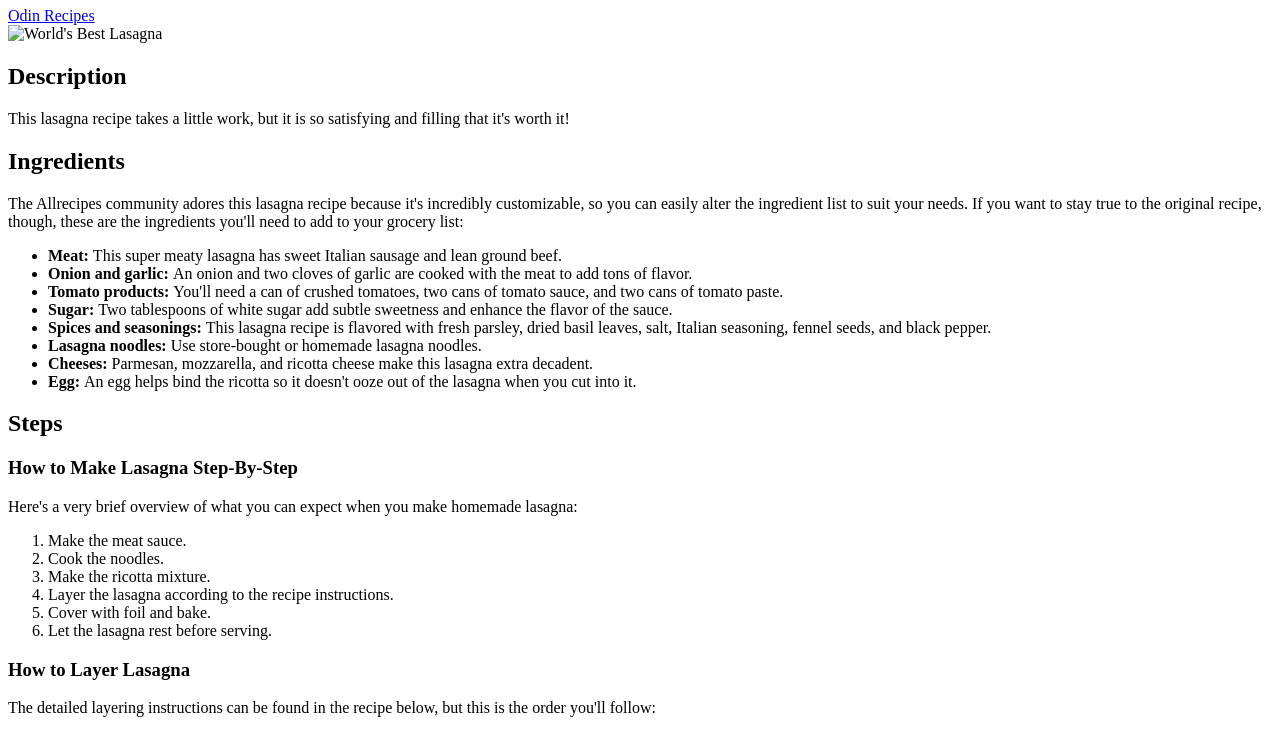
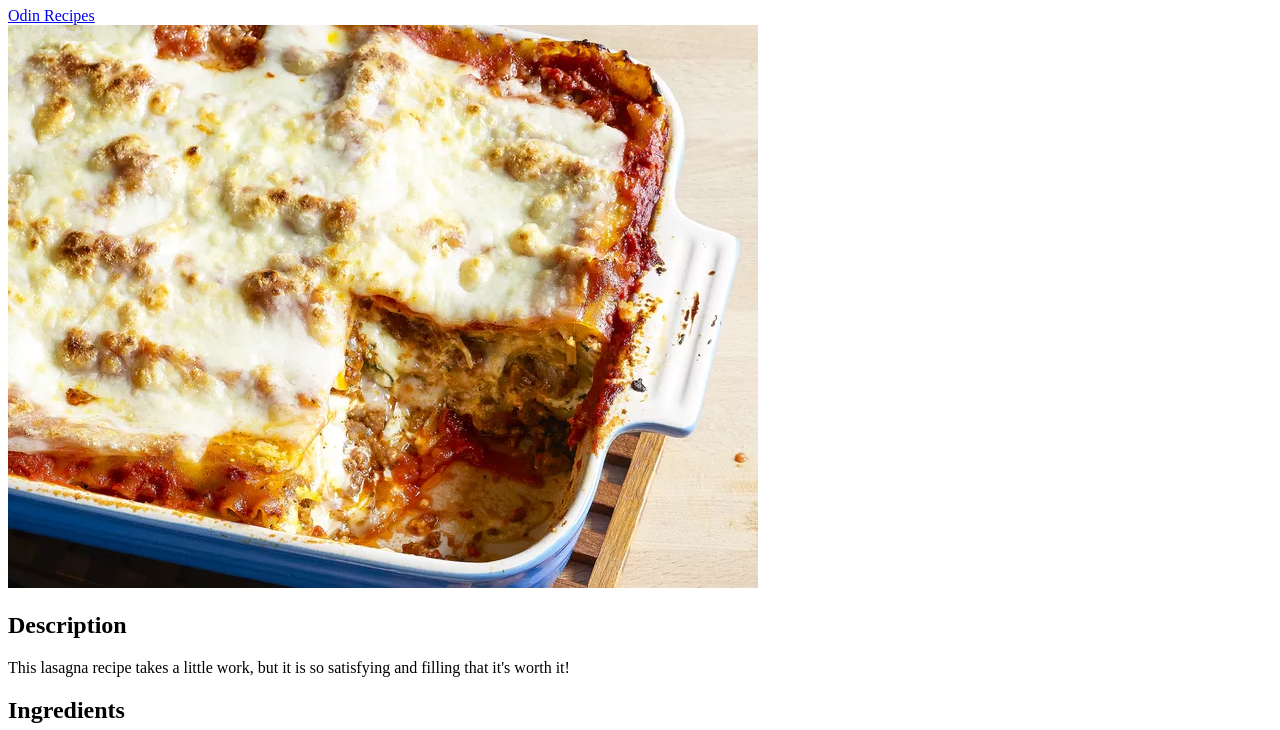
Before and after one commit to SurrealEmil/odin-recipes, a plain HTML site: page recipes/lasagna.html in a window 1280 px wide. Shown: the part 73-803 px from the top of the page. Drawn offline with Linux system fonts and the light colour scheme; the site is published under a folder, as on GitHub Pages, so addresses that start at the root find nothing.

Commit message:
add ../ to img
Add ../ to se if images want to load in github pages

```diff
--- a/recipes/lasagna.html
+++ b/recipes/lasagna.html
@@ -14,7 +14,7 @@
         </nav>
     </header>
 
-    <img src="/img/lasagna.png" alt="World's Best Lasagna">
+    <img src="../img/lasagna.png" alt="World's Best Lasagna">
 
     <section>
         <h2>Description</h2>
```
Also changed, not shown: recipes/pizza.html (+1 -1 lines).
